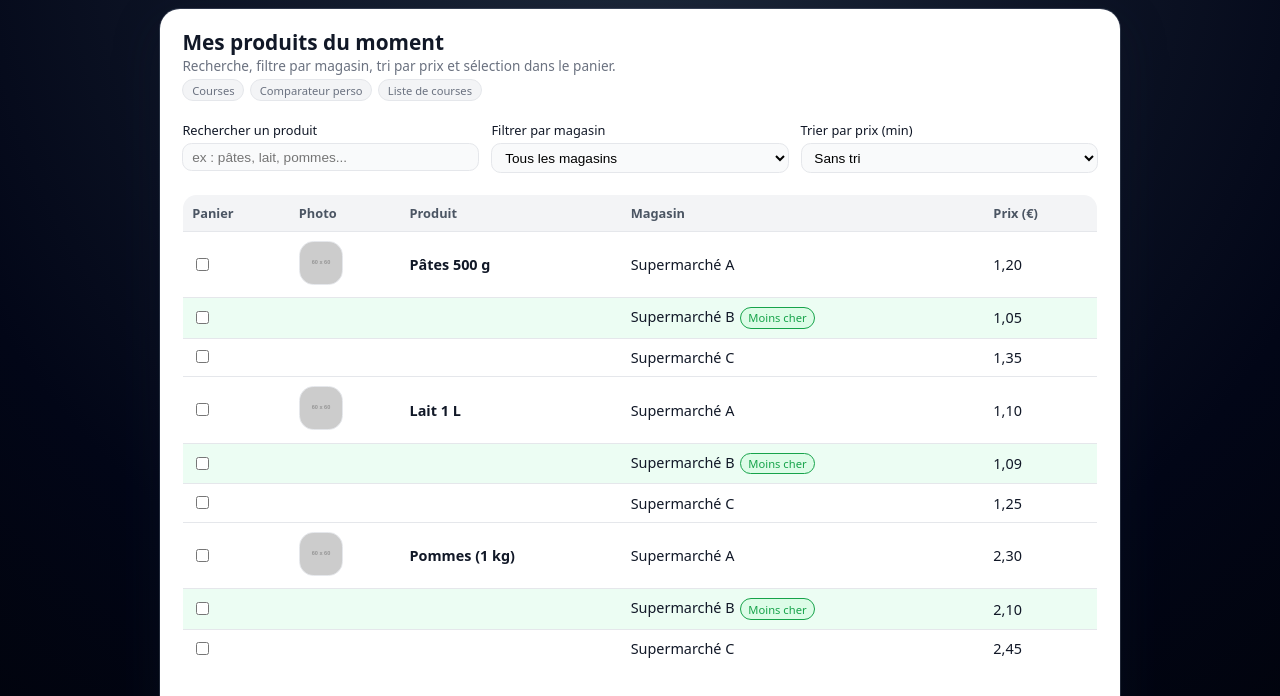
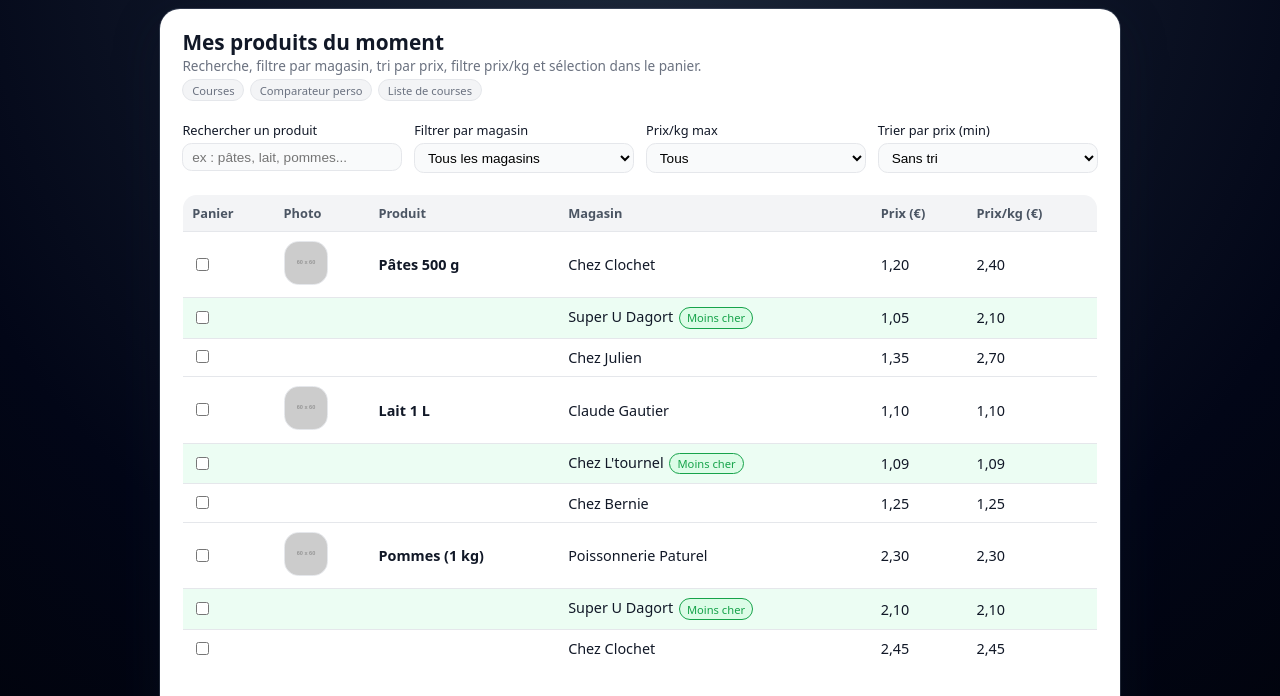
Before and after one commit to kimlepage35-tech/mon-comparateur, a plain HTML site: page index.html in a window 1280 px wide. Shown: the part 84-780 px from the top of the page. Drawn offline with Linux system fonts and the light colour scheme; placeholder pictures from the web are drawn by us.

Commit message:
Enhance product details and add price/kg filtering
Updated product descriptions and added price/kg filter options. Enhanced data structure for product pricing to include price per kilogram.

```diff
--- a/index.html
+++ b/index.html
@@ -453,7 +453,7 @@
       <div class="card-header">
         <div>
           <h1>Mes produits du moment</h1>
-          <p class="subtitle">Recherche, filtre par magasin, tri par prix et sélection dans le panier.</p>
+          <p class="subtitle">Recherche, filtre par magasin, tri par prix, filtre prix/kg et sélection dans le panier.</p>
           <div class="tag-row">
             <span class="tag">Courses</span>
             <span class="tag">Comparateur perso</span>
@@ -483,6 +483,17 @@
         </div>
 
         <div class="control-group">
+          <label for="unit-filter">Prix/kg max</label>
+          <select id="unit-filter">
+            <option value="all">Tous</option>
+            <option value="2">≤ 2 €/kg</option>
+            <option value="3">≤ 3 €/kg</option>
+            <option value="4">≤ 4 €/kg</option>
+            <option value="5">≤ 5 €/kg</option>
+          </select>
+        </div>
+
+        <div class="control-group">
           <label for="sort-select">Trier par prix (min)</label>
           <select id="sort-select">
             <option value="none">Sans tri</option>
@@ -501,6 +512,7 @@
               <th>Produit</th>
               <th>Magasin</th>
               <th>Prix (€)</th>
+              <th>Prix/kg (€)</th>
             </tr>
           </thead>
           <tbody>
@@ -539,7 +551,7 @@
           </div>
           <div class="add-form-group">
             <label for="add-store">Magasin</label>
-            <input id="add-store" type="text" placeholder="ex : Supermarché A" />
+            <input id="add-store" type="text" placeholder="ex : Super U Dagort" />
           </div>
           <div class="add-form-group">
             <label for="add-price">Prix (€)</label>
@@ -572,32 +584,33 @@
   </div>
 
   <script>
+    // Données avec prix et prix/kg (à adapter plus tard avec tes vrais chiffres)
     const data = [
       {
         produit: "Pâtes 500 g",
         image: "https://via.placeholder.com/60?text=Pates",
         prix: [
-          { magasin: "Supermarché A", prix: 1.20 },
-          { magasin: "Supermarché B", prix: 1.05 },
-          { magasin: "Supermarché C", prix: 1.35 }
+          { magasin: "Chez Clochet", prix: 1.20, prixKg: 2.40 },
+          { magasin: "Super U Dagort", prix: 1.05, prixKg: 2.10 },
+          { magasin: "Chez Julien", prix: 1.35, prixKg: 2.70 }
         ]
       },
       {
         produit: "Lait 1 L",
         image: "https://via.placeholder.com/60?text=Lait",
         prix: [
-          { magasin: "Supermarché A", prix: 1.10 },
-          { magasin: "Supermarché B", prix: 1.09 },
-          { magasin: "Supermarché C", prix: 1.25 }
+          { magasin: "Claude Gautier", prix: 1.10, prixKg: 1.10 },
+          { magasin: "Chez L'tournel", prix: 1.09, prixKg: 1.09 },
+          { magasin: "Chez Bernie", prix: 1.25, prixKg: 1.25 }
         ]
       },
       {
         produit: "Pommes (1 kg)",
         image: "https://via.placeholder.com/60?text=Pommes",
         prix: [
-          { magasin: "Supermarché A", prix: 2.30 },
-          { magasin: "Supermarché B", prix: 2.10 },
-          { magasin: "Supermarché C", prix: 2.45 }
+          { magasin: "Poissonnerie Paturel", prix: 2.30, prixKg: 2.30 },
+          { magasin: "Super U Dagort", prix: 2.10, prixKg: 2.10 },
+          { magasin: "Chez Clochet", prix: 2.45, prixKg: 2.45 }
         ]
       }
     ];
@@ -605,6 +618,7 @@
     let currentSearch = "";
     let currentStore = "all";
     let currentSort = "none";
+    let currentUnitMax = "all";
     let lastCartItems = [];
 
     function updateCartSummary() {
@@ -652,14 +666,27 @@
       });
     }
 
+    function getFilteredPricesForItem(item) {
+      return item.prix.filter((p) => {
+        const storeOk = currentStore === "all" || p.magasin === currentStore;
+        const unitOk =
+          currentUnitMax === "all" ||
+          (typeof p.prixKg === "number" && p.prixKg <= parseFloat(currentUnitMax));
+        return storeOk && unitOk;
+      });
+    }
+
+    function getMinFilteredPrice(item) {
+      const filtered = getFilteredPricesForItem(item);
+      if (!filtered.length) return null;
+      return Math.min(...filtered.map((p) => p.prix));
+    }
+
     function renderTable() {
       const tbody = document.querySelector("#price-table tbody");
       tbody.innerHTML = "";
 
-      let items = data.map((item) => {
-        const minPrice = Math.min(...item.prix.map((p) => p.prix));
-        return { ...item, minPrice };
-      });
+      let items = data.slice();
 
       const searchValue = currentSearch.trim().toLowerCase();
       if (searchValue !== "") {
@@ -668,19 +695,24 @@
         );
       }
 
-      if (currentSort === "asc") {
-        items.sort((a, b) => a.minPrice - b.minPrice);
-      } else if (currentSort === "desc") {
-        items.sort((a, b) => b.minPrice - a.minPrice);
+      if (currentSort === "asc" || currentSort === "desc") {
+        items.sort((a, b) => {
+          const minA = getMinFilteredPrice(a);
+          const minB = getMinFilteredPrice(b);
+
+          if (minA === null && minB === null) return 0;
+          if (minA === null) return 1;
+          if (minB === null) return -1;
+
+          return currentSort === "asc" ? minA - minB : minB - minA;
+        });
       }
 
       items.forEach((item) => {
-        const filteredPrices = item.prix.filter((p) => {
-          if (currentStore === "all") return true;
-          return p.magasin === currentStore;
-        });
+        const filteredPrices = getFilteredPricesForItem(item);
+        if (!filteredPrices.length) return;
 
-        if (filteredPrices.length === 0) return;
+        const minPriceForItem = Math.min(...filteredPrices.map((p) => p.prix));
 
         filteredPrices.forEach((prixMagasin, index) => {
           const tr = document.createElement("tr");
@@ -726,9 +758,18 @@
           tdPrix.textContent = prixMagasin.prix.toFixed(2).replace(".", ",");
           tdPrix.classList.add("price-cell");
 
-          if (prixMagasin.prix === item.minPrice) {
+          // Colonne prix/kg
+          const tdPrixKg = document.createElement("td");
+          if (typeof prixMagasin.prixKg === "number") {
+            tdPrixKg.textContent = prixMagasin.prixKg.toFixed(2).replace(".", ",");
+          } else {
+            tdPrixKg.textContent = "-";
+          }
+          tdPrixKg.classList.add("price-cell");
+
+          // Badge "Moins cher" sur la ligne la moins chère (selon filtres)
+          if (prixMagasin.prix === minPriceForItem) {
             tr.classList.add("best-price");
-
             const badge = document.createElement("span");
             badge.classList.add("badge-best");
             badge.textContent = "Moins cher";
@@ -738,17 +779,18 @@
           tr.appendChild(tdProduit);
           tr.appendChild(tdMagasin);
           tr.appendChild(tdPrix);
+          tr.appendChild(tdPrixKg);
 
           tbody.appendChild(tr);
         });
       });
 
-      // Quand on rerend le tableau, on vide le panier visuel (checkboxes réinitialisées)
       updateCartSummary();
     }
 
     const searchInput = document.getElementById("search-input");
     const storeFilter = document.getElementById("store-filter");
+    const unitFilter = document.getElementById("unit-filter");
     const sortSelect = document.getElementById("sort-select");
 
     searchInput.addEventListener("input", (event) => {
@@ -758,6 +800,11 @@
 
     storeFilter.addEventListener("change", (event) => {
       currentStore = event.target.value;
+      renderTable();
+    });
+
+    unitFilter.addEventListener("change", (event) => {
+      currentUnitMax = event.target.value;
       renderTable();
     });
 
@@ -795,7 +842,11 @@
         produit: name,
         image: imageUrl,
         prix: [
-          { magasin: store, prix: price }
+          {
+            magasin: store,
+            prix: price,
+            prixKg: price // par défaut = prix, tu pourras ajuster à la main plus tard
+          }
         ]
       };
 
```
